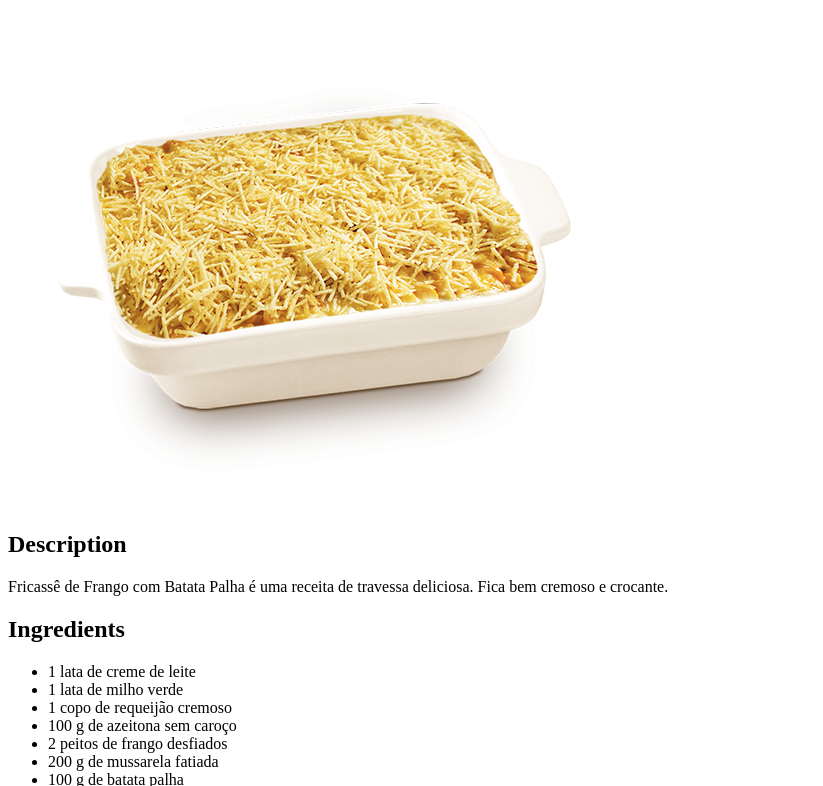
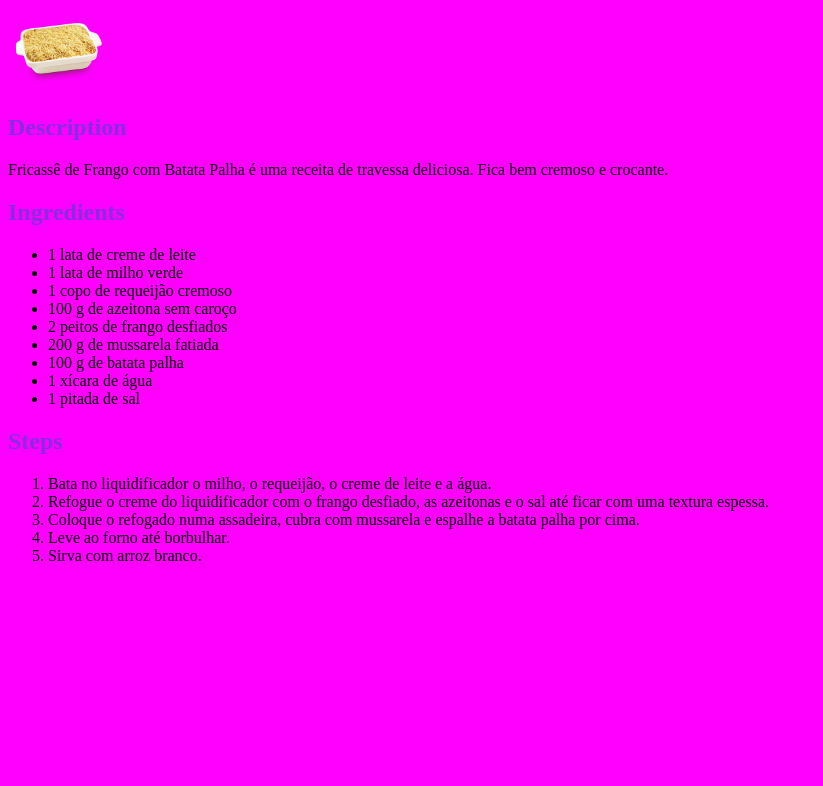
Before and after one commit to trukss/odin-recipes, a plain HTML site: page recipes/fricassê.html in a window 1280 px wide. Shown: the part 73-859 px from the top of the page, without its empty margins (0-823 px from the left). After the commit the page ends 800 px from the top, so only its background shows below. Drawn offline with Linux system fonts and the light colour scheme.

Commit message:
style sheet added

```diff
--- a/recipes/fricassê.html
+++ b/recipes/fricassê.html
@@ -6,11 +6,12 @@
   <meta http-equiv="X-UA-Compatible" content="IE=edge">
   <meta name="viewport" content="width=device-width, initial-scale=1.0">
   <title>Fricassê</title>
+  <link rel="stylesheet" href="../styles.css">
 </head>
 
 <body>
   <h1>Fricassê</h1>
-  <img src="../img/fricasse.png" alt="Fricassê">
+  <img class="foto" src="../img/fricasse.png" alt="Fricassê">
   <h2>Description</h2>
   <p>Fricassê de Frango com Batata Palha é uma receita de travessa deliciosa. Fica bem cremoso e crocante. </p>
   <h2>Ingredients</h2>
--- /dev/null
+++ b/styles.css
@@ -0,0 +1,17 @@
+p {
+  color: rgb(10, 10, 10);
+}
+
+* {
+  font-family: 'Times New Roman', Times, serif;
+  background-color: #f0f;
+}
+
+.foto {
+  width: 100px;
+  height: auto;
+}
+
+h2 {
+  color: blueviolet;
+}
```
Also changed, not shown: index.html (+1 -0 lines), recipes/brigadeiro.html (+3 -1 lines), recipes/cookies.html (+2 -1 lines).
